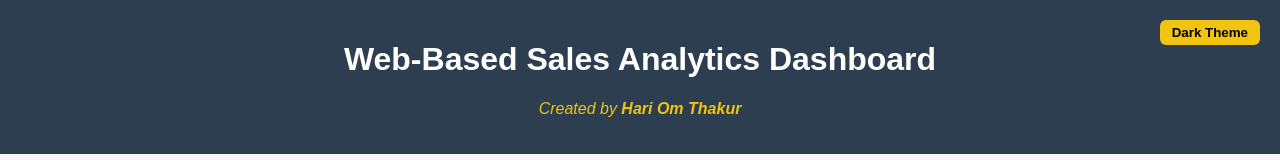
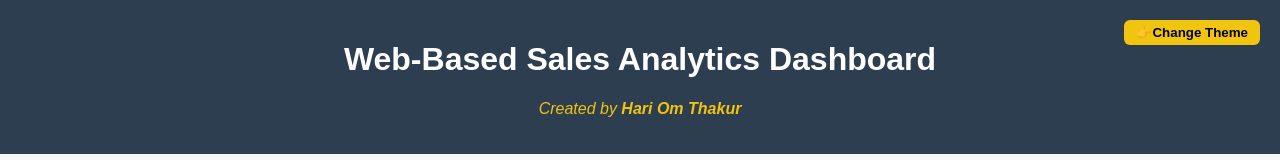
Before and after one commit to hariom-6264/sales-dashboard, a plain HTML site: page index.html in a window 1280 px wide. Shown: the top 160 px of the page. Drawn offline with Linux system fonts and the light colour scheme.

Commit message:
Update index.html

```diff
--- a/index.html
+++ b/index.html
@@ -169,7 +169,7 @@
 <header>
   <h1>Web-Based Sales Analytics Dashboard</h1>
   <p class="subheader">Created by <strong>Hari Om Thakur</strong></p>
-  <button class="toggle-theme" onclick="toggleTheme()">Dark Theme</button>
+  <button class="toggle-theme" onclick="toggleTheme()">👉Change Theme</button>
 </header>
 
 <!-- 🟦 TOP IMAGE: Processed Sales Data -->
```
